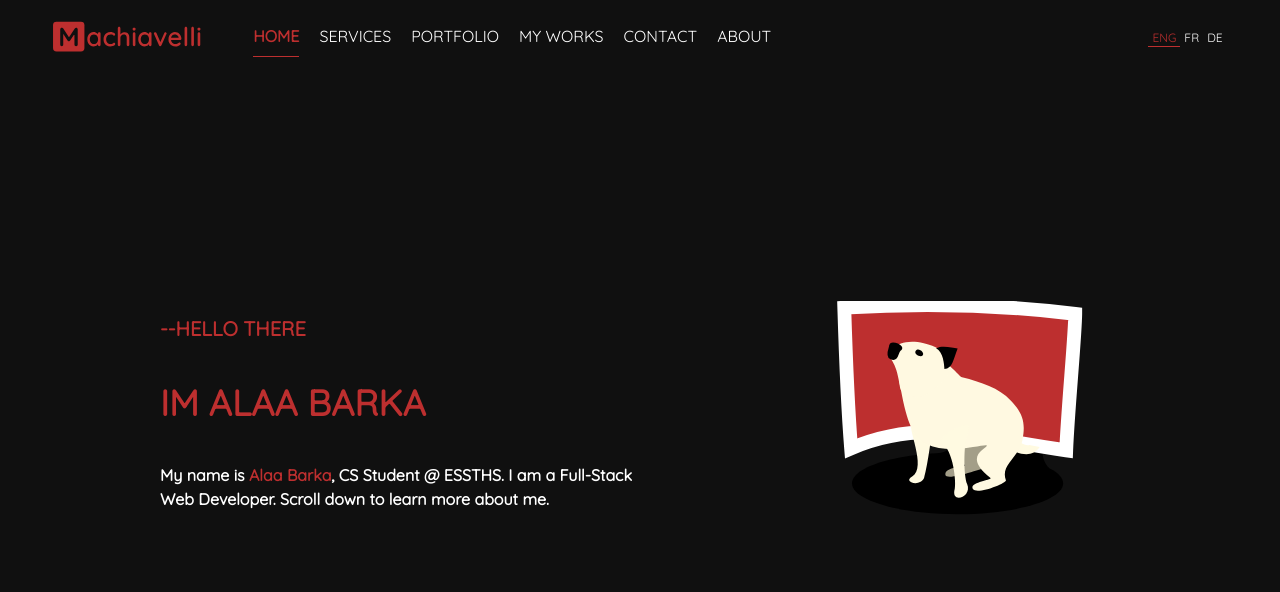
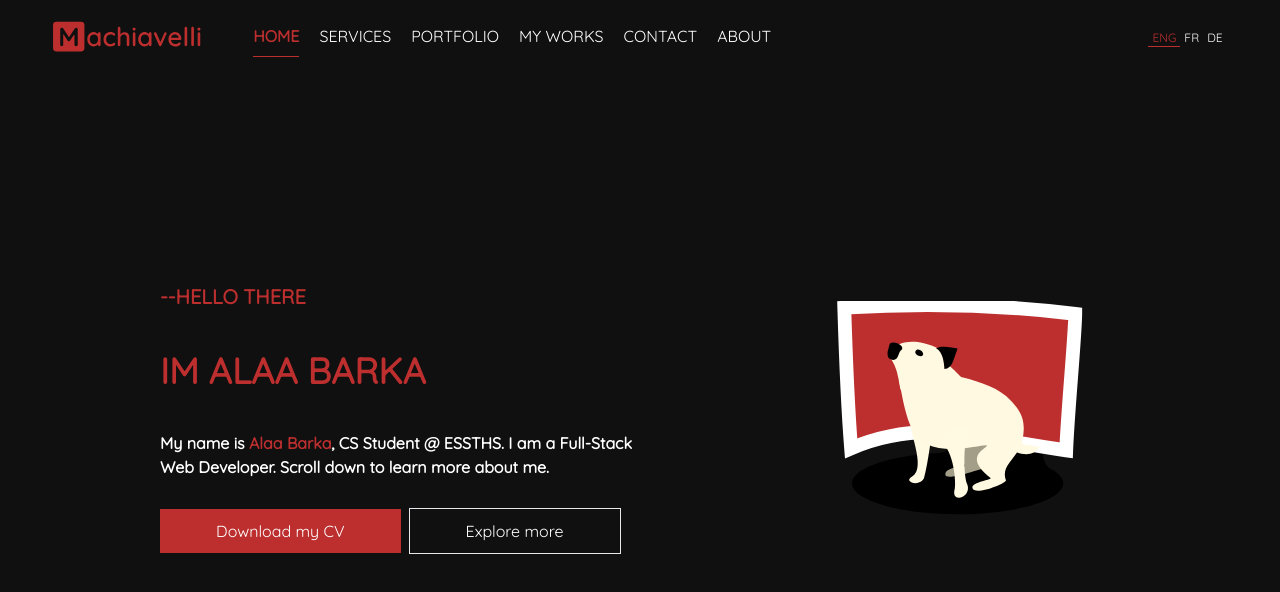
Before and after one commit to onlymachiavelli/portfolio, a Next.js app: page / in a window 1280 px wide. Shown: the top 592 px of the page. Built offline with nearby package versions, Linux system fonts and the light colour scheme.

Commit message:
download cv and explore btns

```diff
--- a/src/components/heroSection.tsx
+++ b/src/components/heroSection.tsx
@@ -1,6 +1,7 @@
 import * as React from 'react'
 import {Doggo} from './svg'
 import { AnimatePresence , motion } from 'framer-motion'
+import Link from 'next/link'
 const HeroSection = () =>{
 
     return (
@@ -17,6 +18,12 @@ const HeroSection = () =>{
                     <p className=' text-white font-bold w-full'>
                         My name is <b className='text-red inline font-bold'>Alaa Barka</b>, CS Student @ ESSTHS. I am a Full-Stack Web Developer. Scroll down to learn more about me.
                     </p>
+
+                    <div className='pt-10 space-x-2'>
+
+                        <Link href="" className='bg-red text-white px-14 py-3 mt-10'>Download my CV</Link>
+                        <Link href="" className='bg-auto text-white px-14 py-3 mt-10 border duration-1000 hover:bg-[#ffffff70]'>Explore more</Link>
+                    </div>
               </div>
             </aside>
             <aside className='tablet:w-1/2 text-center w-full'>
@@ -29,7 +36,7 @@ const HeroSection = () =>{
                     initial={{ y: 10, opacity: 0 }}
                     animate={{ y: 0, opacity: 1 }}
                     exit={{ y: -10, opacity: 0 }}
-                    transition={{ duration: 0.2 }}
+                    transition={{ duration: 0.5 }}
                 >
                 <Doggo
                     Width="250"
```
